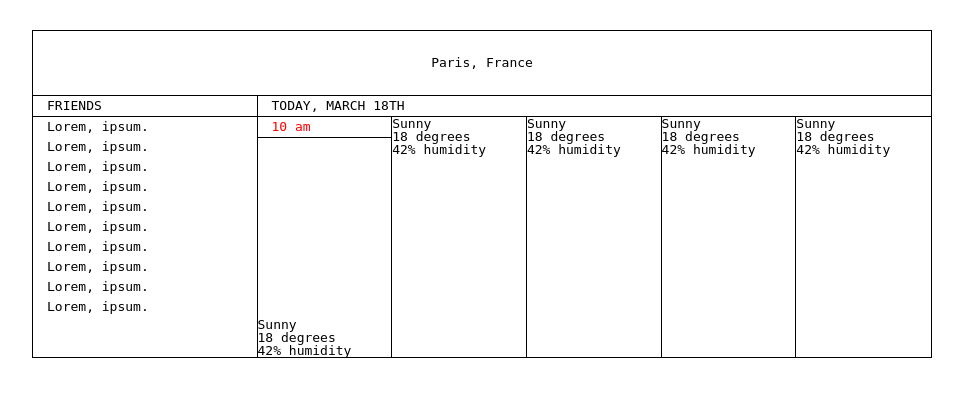
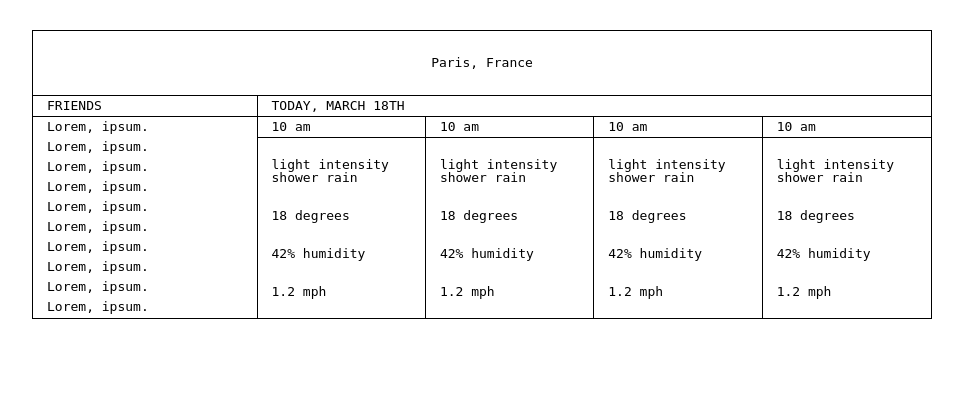
Before and after one commit to remi2j/social-weather, a PHP site: page / in a window 1280 px wide. Shown: the part 100-497 px from the top of the page, without its empty margins (158-1121 px from the left). Run offline with PHP 8.4, Linux system fonts and the light colour scheme.

Commit message:
:sparkles: more detailed forecast

```diff
--- a/index.php
+++ b/index.php
@@ -41,31 +41,38 @@
           <div class="hours">
             <div class="hour-forecast">
               <p class="time">10 am</p>
-              <p class="details">
-                <p class="main">Sunny</p>
+              <div class="details">
+                <p class="main">light intensity shower rain</p>
                 <p class="temperature">18 degrees</p>
                 <p class="humidity">42% humidity</p>
-              </p>
+                <p class="wind">1.2 mph</p>
+              </div>
             </div>
             <div class="hour-forecast">
-              <p class="main">Sunny</p>
+              <p class="time">10 am</p>
+              <div class="details">
+                <p class="main">light intensity shower rain</p>
                 <p class="temperature">18 degrees</p>
                 <p class="humidity">42% humidity</p>
+                <p class="wind">1.2 mph</p>
+              </div>
             </div>
             <div class="hour-forecast">
-              <p class="main">Sunny</p>
+              <p class="time">10 am</p>
+              <div class="details">
+                <p class="main">light intensity shower rain</p>
                 <p class="temperature">18 degrees</p>
                 <p class="humidity">42% humidity</p>
+                <p class="wind">1.2 mph</p>
+              </div>
             </div>
             <div class="hour-forecast">
-              <p class="main">Sunny</p>
+              <p class="time">10 am</p>
+              <div class="details">
+                <p class="main">light intensity shower rain</p>
                 <p class="temperature">18 degrees</p>
                 <p class="humidity">42% humidity</p>
-            </div>
-            <div class="hour-forecast">
-              <p class="main">Sunny</p>
-              <p class="temperature">18 degrees</p>
-              <p class="humidity">42% humidity</p>
+                <p class="wind">1.2 mph</p>
               </div>
             </div>
           </div>
--- a/styles/style.css
+++ b/styles/style.css
@@ -86,21 +86,20 @@ header h2 {
 
 .location-card .forecast .hour-forecast {
   border-right: 1px solid black;
-  width: 20%;
+  width: 25%;
 }
 
 .location-card .forecast .hour-forecast .time {
   padding: 0 14px;
   line-height: 20px;
   border-bottom: 1px solid black;
-  color: red;
 }
 
 .location-card .forecast .hour-forecast .details {
   display: flex;
   flex-direction: column;
   justify-content: space-between;
-  padding: 40px 14px;
+  padding: 20px 14px;
   text-align: left;
   flex: 1;
   height: 180px;
```
Lines whose indentation alone changed are shown as unchanged.
